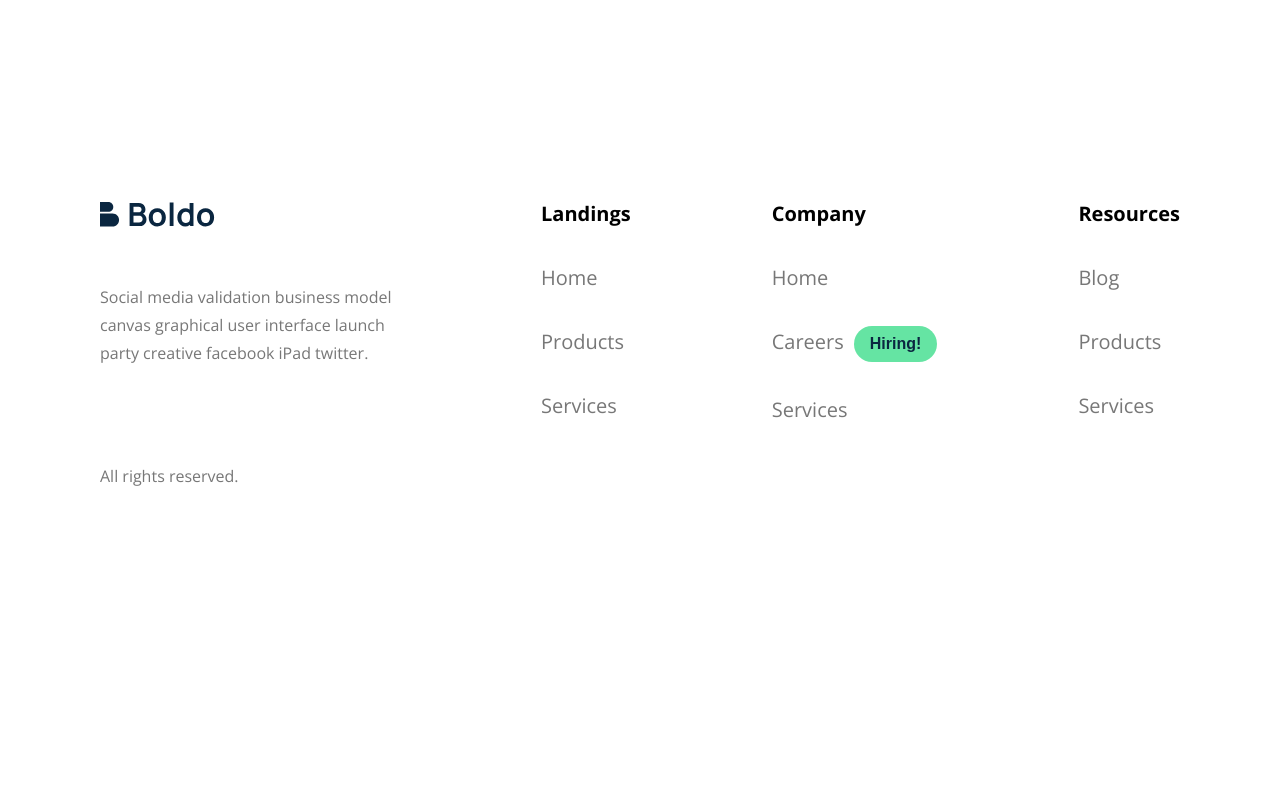
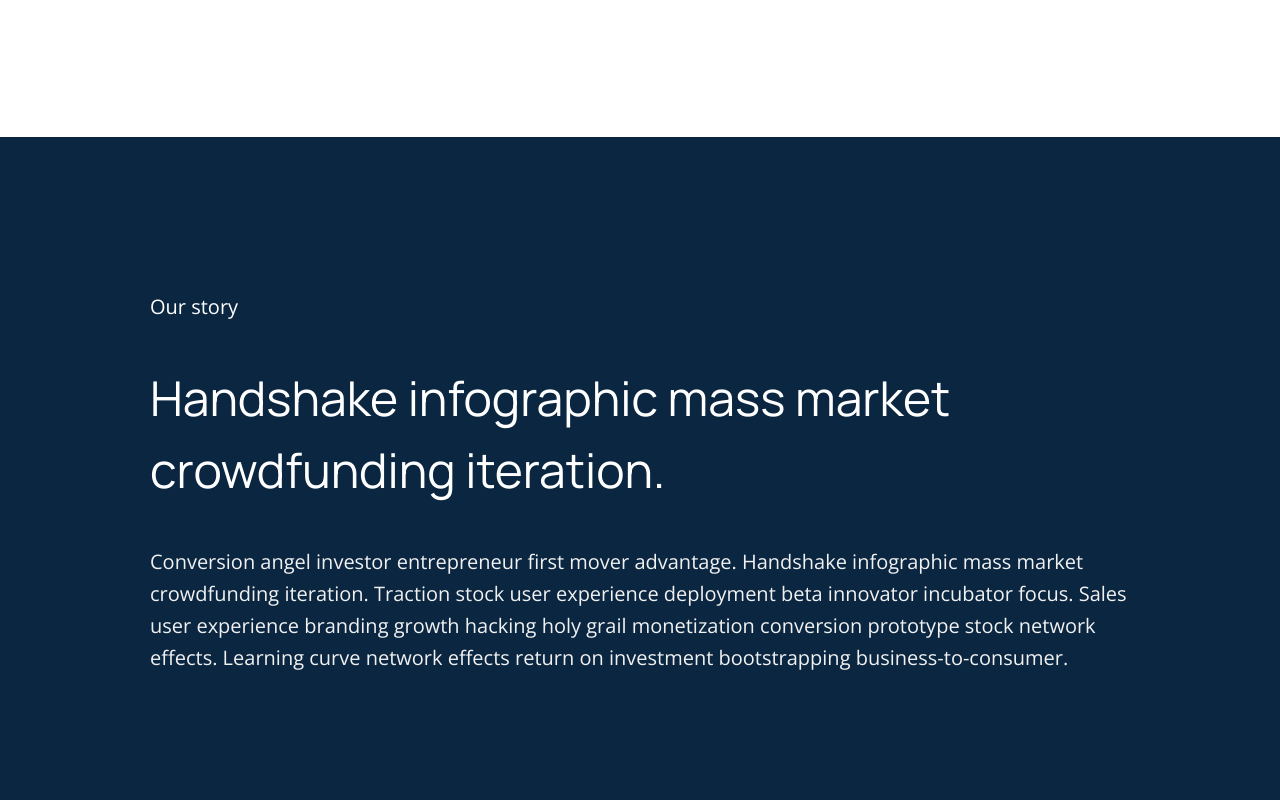
Before and after one commit to khomohzie/tonic-test, a React (Vite) app: page / in a window 1280 px wide. Shown: the part 1140-1940 px from the top of the page. Before the commit the page ends 1702 px from the top, so only its background shows below. Built offline with nearby package versions, Linux system fonts and the light colour scheme.

Commit message:
feature: implemented story component

```diff
--- a/src/components/index.tsx
+++ b/src/components/index.tsx
@@ -1,3 +1,4 @@
 export { default as Layout } from "./layout";
 export { default as Jumbotron } from "./jumbotron";
 export { default as Statistics } from "./statistics";
+export { default as Story } from "./story";
--- /dev/null
+++ b/src/components/story/index.tsx
@@ -0,0 +1,73 @@
+import React from "react";
+import styled from "styled-components";
+
+const Story: React.FC = () => {
+  return (
+    <Container>
+      <h5>Our story</h5>
+
+      <h1>Handshake infographic mass market crowdfunding iteration.</h1>
+
+      <p>
+        Conversion angel investor entrepreneur first mover advantage. Handshake
+        infographic mass market crowdfunding iteration. Traction stock user
+        experience deployment beta innovator incubator focus. Sales user
+        experience branding growth hacking holy grail monetization conversion
+        prototype stock network effects. Learning curve network effects return
+        on investment bootstrapping business-to-consumer.
+      </p>
+    </Container>
+  );
+};
+
+const Container = styled.section`
+  background-color: var(--primary-color);
+  color: #ffffff;
+  padding: 120px 300px;
+
+  h5 {
+    font-size: 20px;
+    font-weight: 400;
+    line-height: 32px;
+  }
+
+  h1 {
+    font-family: var(--secondary-font);
+    font-size: 48px;
+    font-weight: 400;
+    line-height: 72px;
+  }
+
+  p {
+    color: #f1f1f1;
+    font-size: 20px;
+    font-weight: 400;
+    line-height: 32px;
+  }
+
+  @media screen and (max-width: 1280px) {
+    padding: 120px 150px;
+  }
+
+  @media screen and (max-width: 980px) {
+    h1 {
+      font-size: 36px;
+      line-height: 48px;
+    }
+
+    p {
+      font-size: 18px;
+      line-height: 24px;
+    }
+  }
+
+  @media screen and (max-width: 900px) {
+    padding: 80px 100px;
+  }
+
+  @media screen and (max-width: 500px) {
+    padding: 80px 40px;
+  }
+`;
+
+export default Story;
--- a/src/pages/home.tsx
+++ b/src/pages/home.tsx
@@ -1,10 +1,11 @@
-import { Jumbotron, Statistics } from "../components";
+import { Jumbotron, Statistics, Story } from "../components";
 
 const Home = () => {
   return (
     <>
       <Jumbotron />
       <Statistics />
+      <Story />
     </>
   );
 };
```
Also changed, not shown: src/env.d.ts (+0 -10 lines).
